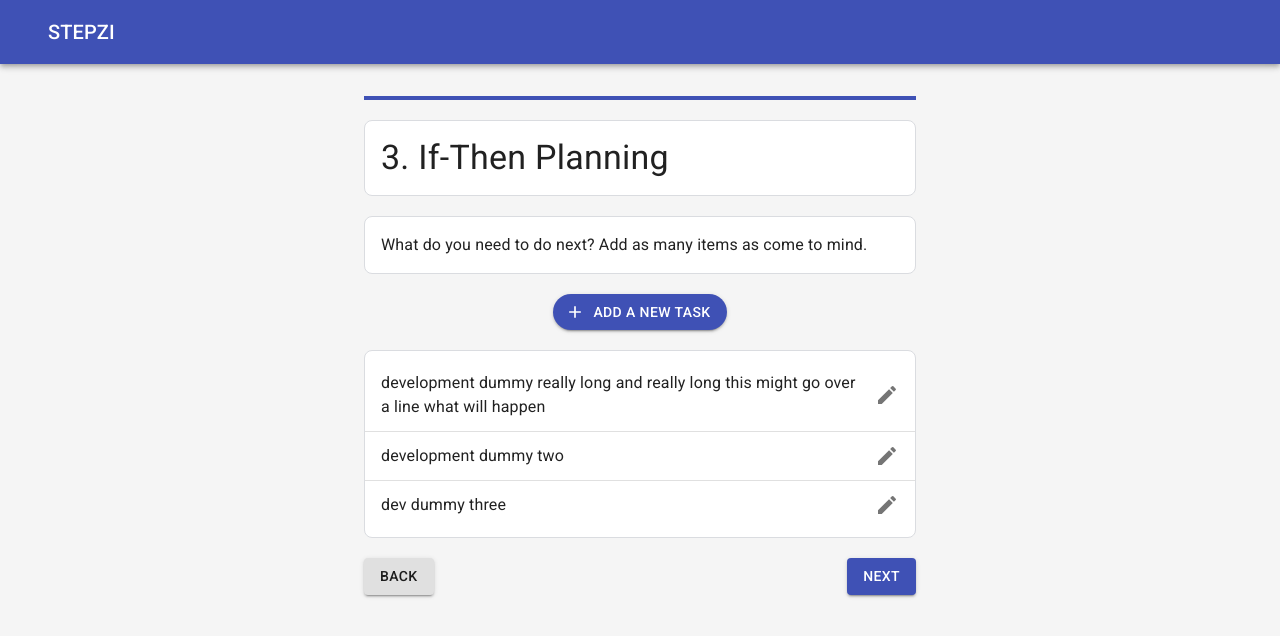
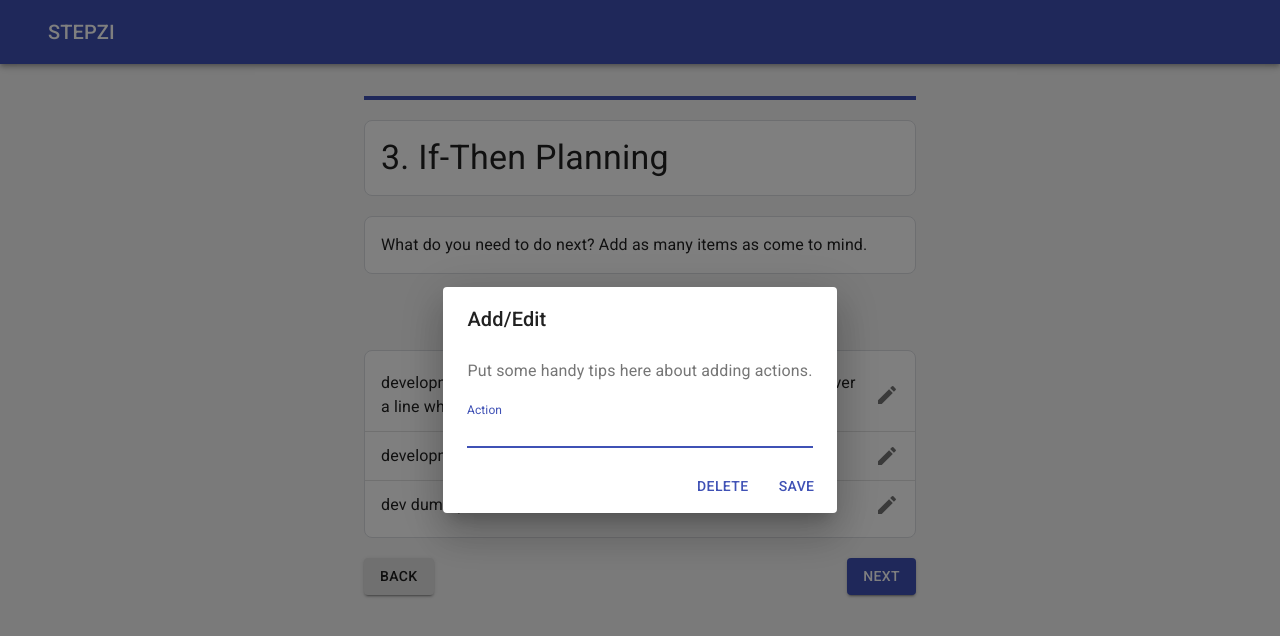
Before and after one commit to johnbede2000/stepzi, a React (Create React App) app: page / in a window 1280 px wide. Both pictures are taken after a click on the button "ADD A NEW TASK". Shown: the top 636 px of the page. Built offline with nearby package versions, Linux system fonts and the light colour scheme.

Commit message:
added dialog for adding task

```diff
--- a/src/components/WhatNext.js
+++ b/src/components/WhatNext.js
@@ -12,6 +12,12 @@ import {
   IconButton,
   ListItemText,
   Divider,
+  Dialog,
+  DialogTitle,
+  DialogContent,
+  DialogContentText,
+  TextField,
+  DialogActions,
 } from '@material-ui/core';
 import Alert from '@material-ui/lab/Alert';
 import AddIcon from '@material-ui/icons/Add';
@@ -19,6 +25,8 @@ import EditIcon from '@material-ui/icons/Edit';
 
 const WhatNext = ({ values, handleChange, step, setStep }) => {
   const [snackbar, Setsnackbar] = React.useState(false);
+  const [formIsOpen, setFormIsOpen] = React.useState(false);
+
   const checkValues = () => {
     if (values.actions.length < 1) {
       Setsnackbar(true);
@@ -27,6 +35,12 @@ const WhatNext = ({ values, handleChange, step, setStep }) => {
     }
   };
 
+  const handleSave = () => {
+    console.log('saved');
+  };
+  const handleDelete = () => {
+    console.log('deleted');
+  };
   const createDivider = (index) => {
     if (index < values.actions.length - 1) {
       return <Divider />;
@@ -45,10 +59,41 @@ const WhatNext = ({ values, handleChange, step, setStep }) => {
           color="primary"
           style={{ borderRadius: '20px' }}
           startIcon={<AddIcon />}
+          onClick={() => setFormIsOpen(true)}
         >
           Add a new task
         </Button>
       </Box>
+
+      <Dialog
+        open={formIsOpen}
+        onClose={() => setFormIsOpen(false)}
+        aria-labelledby="add-task"
+      >
+        <DialogTitle id="add-task">Add/Edit</DialogTitle>
+        <DialogContent>
+          <DialogContentText>
+            Put some handy tips here about adding actions.
+          </DialogContentText>
+          <TextField
+            autoFocus
+            margin="dense"
+            id="item"
+            label="Action"
+            type="text"
+            fullWidth
+          />
+        </DialogContent>
+        <DialogActions>
+          <Button onClick={handleDelete} color="primary">
+            Delete
+          </Button>
+          <Button onClick={handleSave} color="primary">
+            Save
+          </Button>
+        </DialogActions>
+      </Dialog>
+
       <Box bgcolor="#fff" border="1px solid #dadce0" borderRadius="8px">
         <List>
           {values.actions.map((item, index) => {
```
